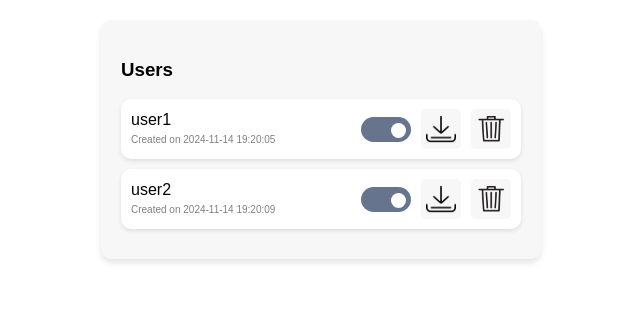
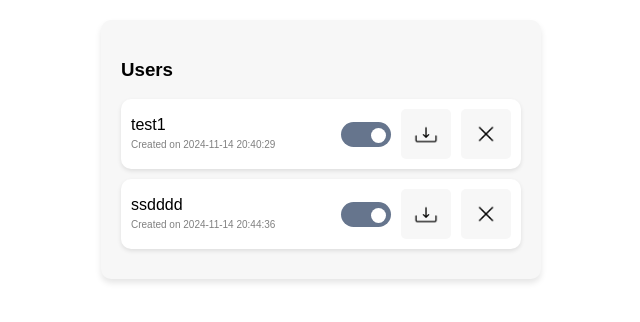
Before and after one commit to yurch88/solid-vpn, a Flask app: page /dashboard in a window 1280 px wide. Shown: the part 61-383 px from the top of the page, without its empty margins (319-959 px from the left). Run offline with Flask 3, Linux system fonts and the light colour scheme; a user stored in the database is signed in.

Commit message:
Updated dashboard

```diff
--- a/app.py
+++ b/app.py
@@ -182,4 +182,4 @@ def delete_config(username):
     return jsonify({"status": "success"}), 200
 
 if __name__ == "__main__":
-    app.run(debug=True, host="0.0.0.0", port=5001)
+    app.run(debug=True, host="0.0.0.0", port=5002)
--- a/templates/dashboard.html
+++ b/templates/dashboard.html
@@ -24,13 +24,19 @@
             display: flex;
             justify-content: center;
             align-items: center;
-            width: 40px;
-            height: 40px;
+            width: 50px; /* Установлен одинаковый размер кнопок */
+            height: 50px; /* Установлен одинаковый размер кнопок */
         }
-        .user-container .user button img { width: 30px; height: 30px; }
-        .user-container .user button img[src*="recycle.png"] { width: 40px; height: 40px; }
+        .user-container .user button img {
+            width: 30px; /* Установлен одинаковый размер для иконок */
+            height: 30px; /* Установлен одинаковый размер для иконок */
+        }
+        .user-container .user button img[src*="recycle.png"] {
+            width: 20px; /* Приведение размера иконки к общему стилю */
+            height: 20px; /* Приведение размера иконки к общему стилю */
+        }
         .user-container .user button:hover {
-            background-color: #f7f7f7; /* Изменен цвет при наведении на светлый оттенок */
+            background-color: #e0e0e0; /* Изменен цвет при наведении для лучшей читаемости */
         }
         .switch { position: relative; display: inline-block; width: 50px; height: 25px; }
         .switch input { opacity: 0; width: 0; height: 0; }
--- a/users.json
+++ b/users.json
@@ -1,12 +1,12 @@
 {
-    "user1": {
-        "created_at": "2024-11-14 19:20:05",
-        "config_path": "/etc/wireguard/user1.conf",
+    "test1": {
+        "created_at": "2024-11-14 20:40:29",
+        "config_path": "/etc/wireguard/test1.conf",
         "active": true
     },
-    "user2": {
-        "created_at": "2024-11-14 19:20:09",
-        "config_path": "/etc/wireguard/user2.conf",
+    "ssdddd": {
+        "created_at": "2024-11-14 20:44:36",
+        "config_path": "/etc/wireguard/ssdddd.conf",
         "active": true
     }
 }
```
Also changed, not shown: static/images/download.png, static/images/recycle.png.
